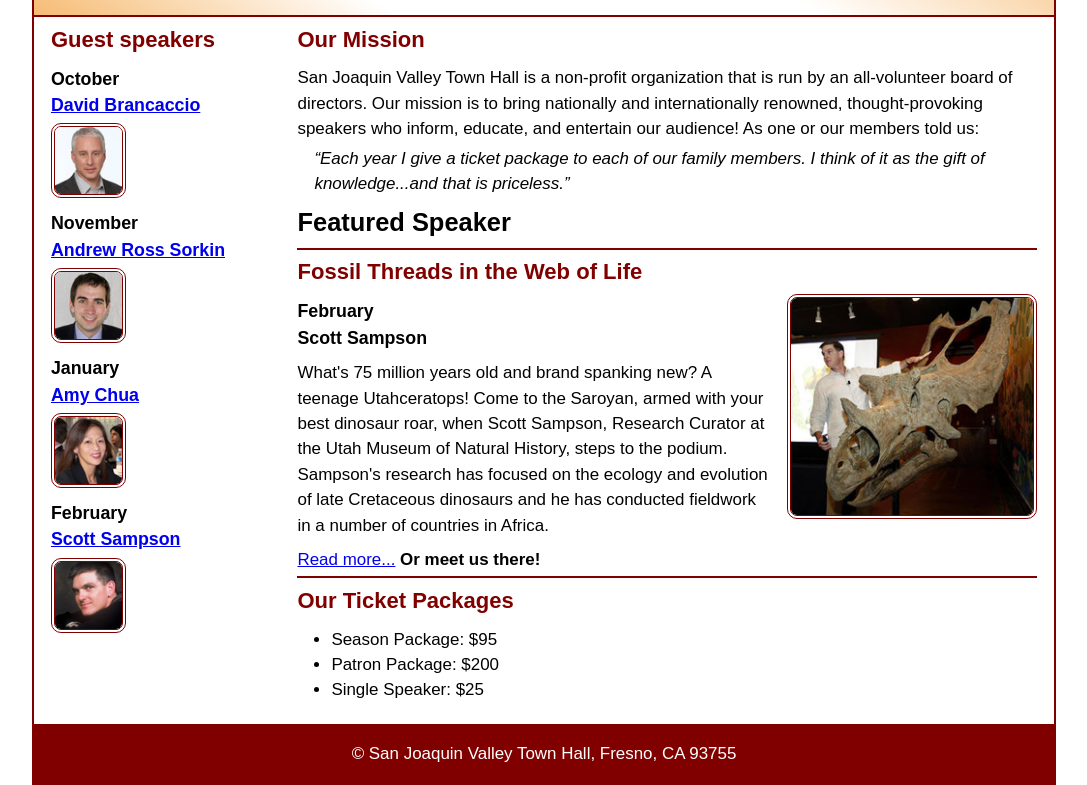
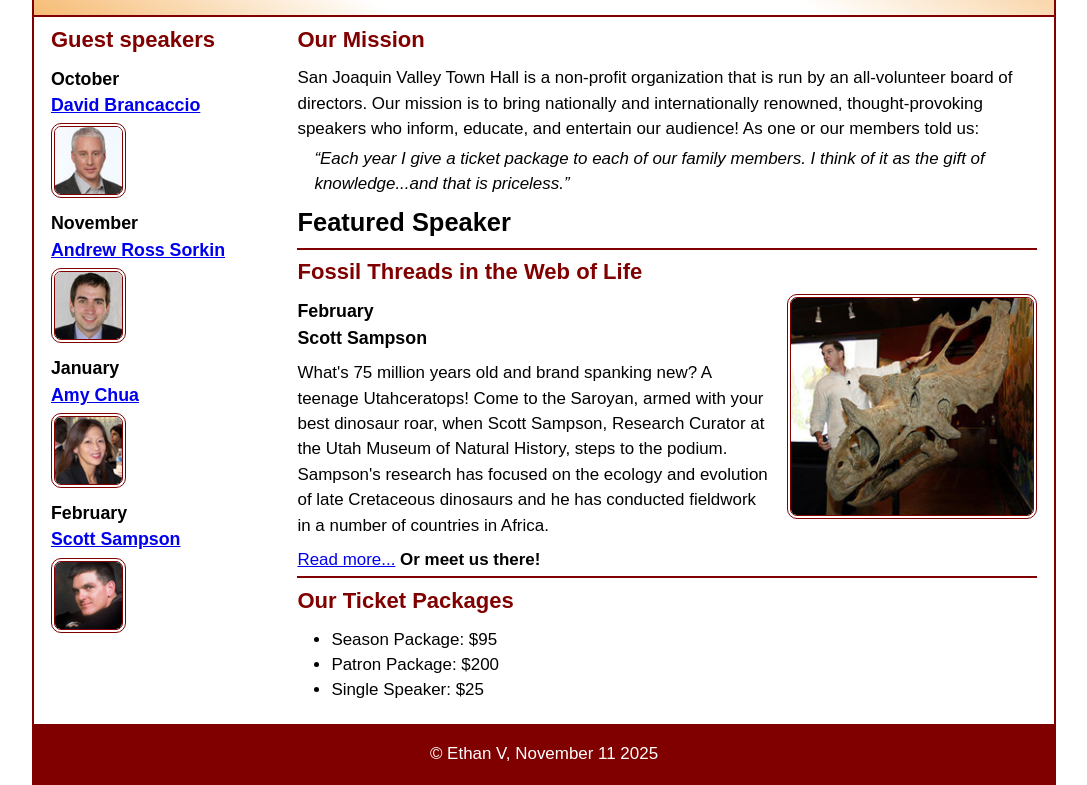
Before and after one commit to Bonyoze/A08, a plain HTML site: page index.html in a window 1280 px wide. Shown: the part 98-883 px from the top of the page, without its empty margins (96-1183 px from the left). Drawn offline with Linux system fonts and the light colour scheme.

Commit message:
Update copyright info

```diff
--- a/index.html
+++ b/index.html
@@ -60,7 +60,7 @@
 		</section>
 	</main>
 	<footer>
-		<p>&copy; San Joaquin Valley Town Hall, Fresno, CA 93755</p>
+		<p>&copy; Ethan V, November 11 2025</p>
 	</footer>
 </body>
 </html>
```
